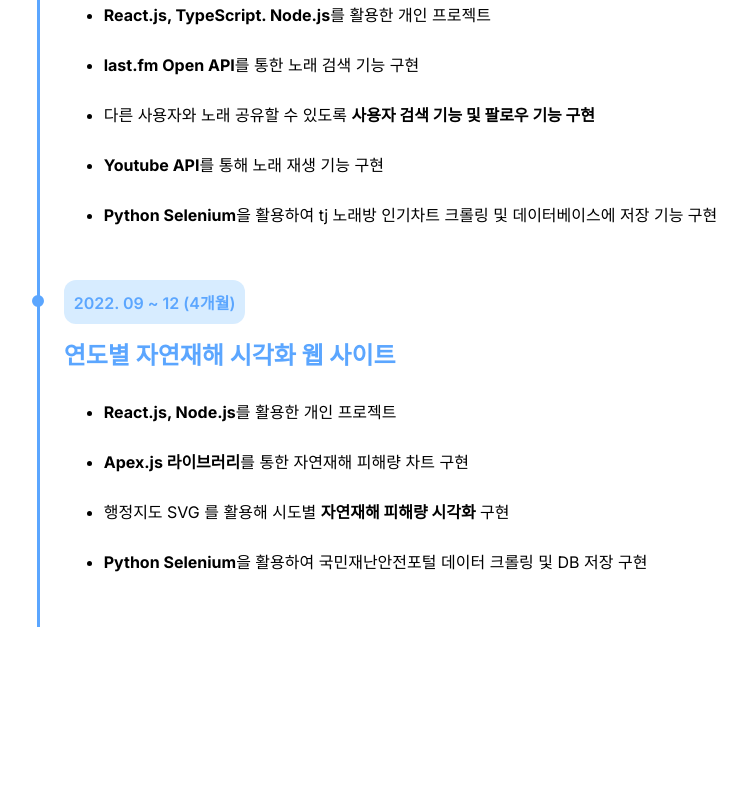
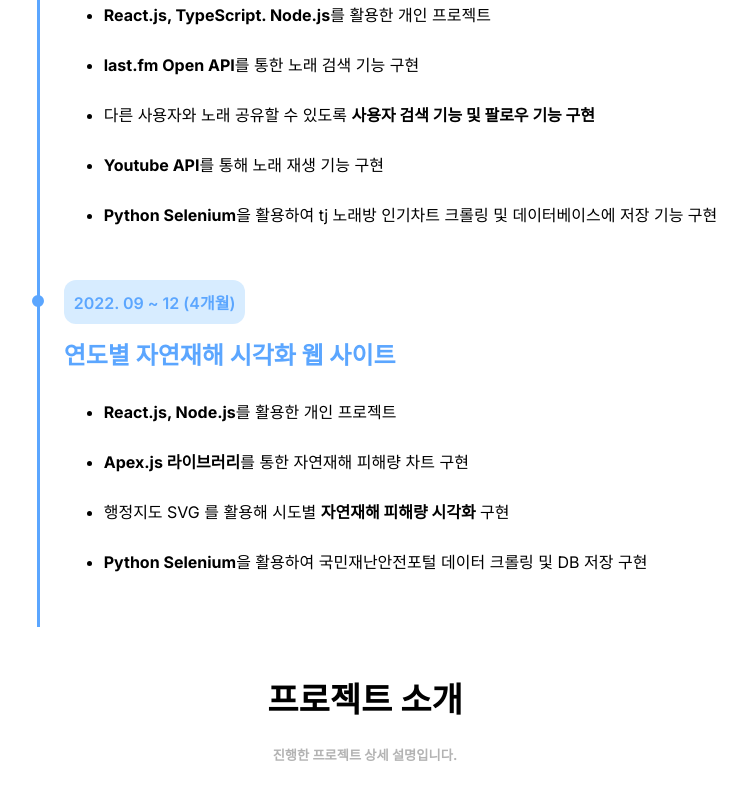
Before and after one commit to ehdrjs4502/nextjs-portfolio, a Next.js app: page / in a window 1280 px wide. Shown: the part 2350-3150 px from the top of the page, without its empty margins (275-1022 px from the left). Before the commit the page ends 2985 px from the top, so only its background shows below. Built offline with nearby package versions, Linux system fonts and the light colour scheme.

Commit message:
프로젝트 상세 섹션 구현 중

```diff
--- a/src/app/_sections/ProjectDetailSection.tsx
+++ b/src/app/_sections/ProjectDetailSection.tsx
@@ -1,3 +1,9 @@
+import Title from "../_components/Title";
+
 export default function ProjectDetailSection() {
-  return <h1>ㅎㅇ</h1>;
+  return (
+    <div>
+      <Title title="프로젝트 소개" subTitle="진행한 프로젝트 상세 설명입니다." />
+    </div>
+  );
 }
--- a/src/app/page.tsx
+++ b/src/app/page.tsx
@@ -1,4 +1,5 @@
 import IntroSection from "./_sections/IntroSection";
+import ProjectDetailSection from "./_sections/ProjectDetailSection";
 import ProjectTimeLineSection from "./_sections/ProjectTimeLineSection";
 import SkillsSection from "./_sections/SkillsSection";
 
@@ -8,6 +9,7 @@ export default function Home() {
       <IntroSection />
       <SkillsSection />
       <ProjectTimeLineSection />
+      <ProjectDetailSection />
     </>
   );
 }
```
